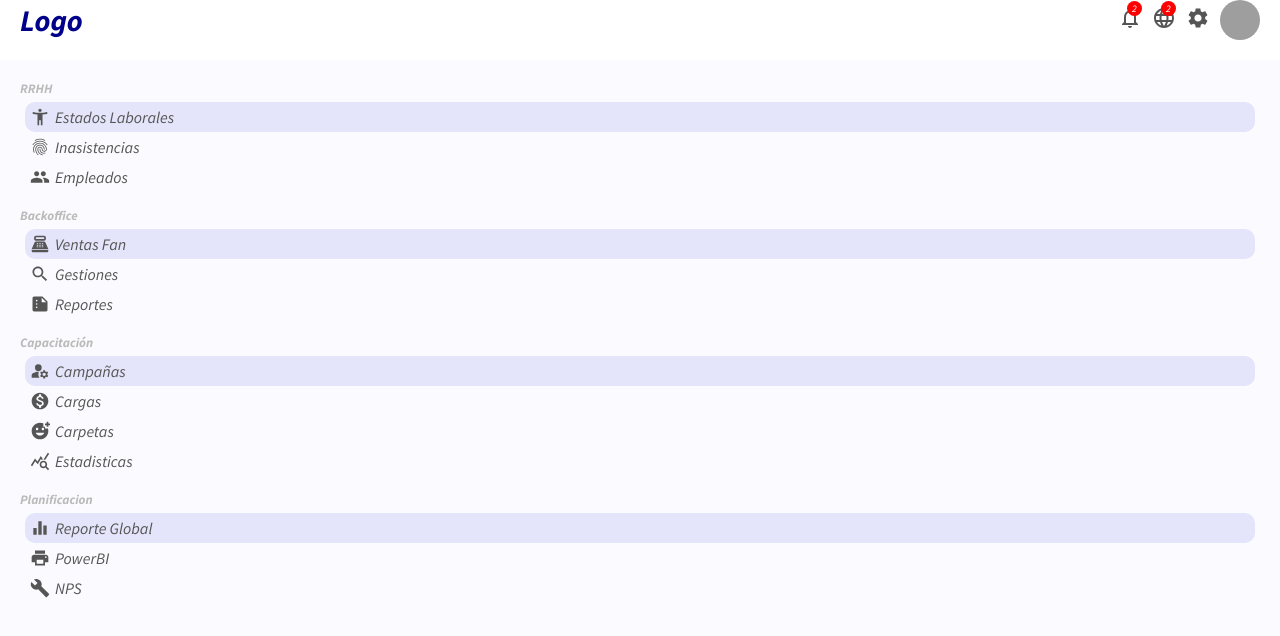
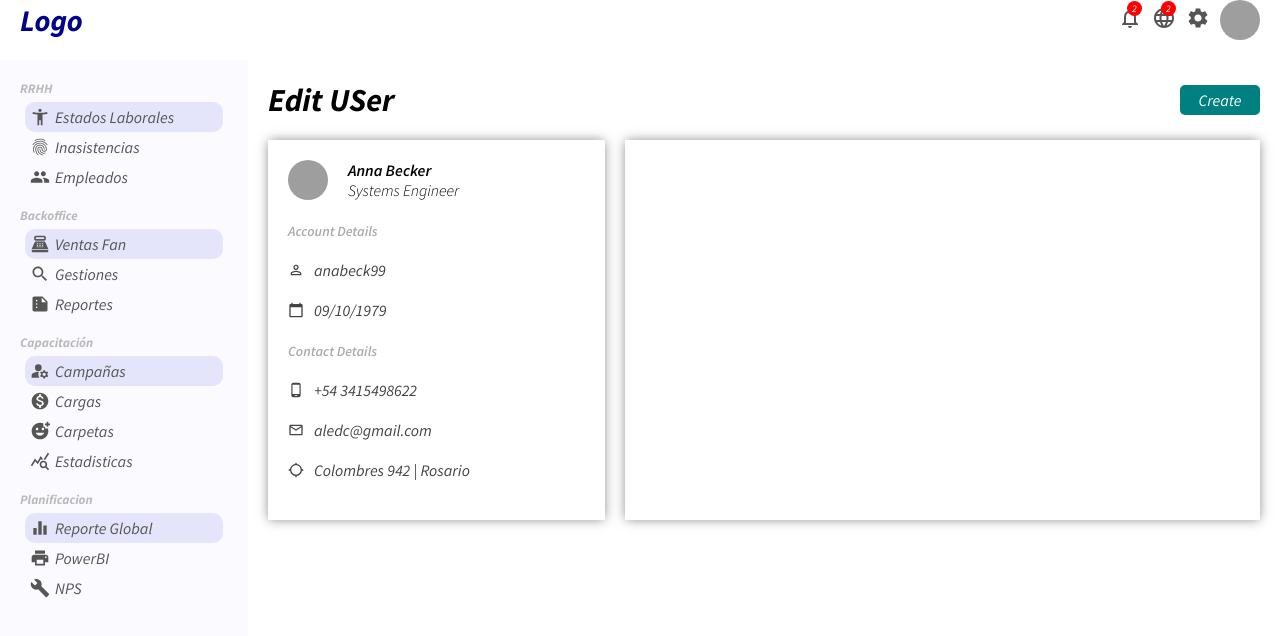
Before and after one commit to aledc7/react_admin_dashboard, a React (Create React App) app: page /user/1 in a window 1280 px wide. Shown: the top 636 px of the page. Built offline with nearby package versions, Linux system fonts and the light colour scheme; grey boxes are pictures that could not be loaded.

Commit message:
Estilos a la página del Usuario v1

```diff
--- a/src/components/App/App.jsx
+++ b/src/components/App/App.jsx
@@ -10,6 +10,7 @@ import {
   Route
 } from "react-router-dom";
 import { Userlist } from "../pages/UserList/UserList.jsx";
+import { User } from '../pages/User/User.jsx';
 
 
 function App() {
@@ -22,6 +23,7 @@ function App() {
           <Routes>
             <Route path='/' element={ <Home/> }   />
             <Route path='/users' element={ <Userlist/> }  />
+            <Route path='/user/:userID' element={ <User/> }  />
           </Routes>
         </BrowserRouter>
 
--- /dev/null
+++ b/src/components/pages/User/User.jsx
@@ -0,0 +1,53 @@
+import './user.css';
+import { CalendarToday, LocationSearching, MailOutline, PermIdentity, PhoneAndroid } from '@mui/icons-material';
+
+function User() {
+    return (
+        <div className='user'>
+            <div className="userTitleContainer">
+                <h1 className="userTitle">Edit USer</h1>
+                <button className="userAddButton">Create</button>
+            </div>
+            <div className="userContainer">
+                <div className="userShow">
+                    <div className="userShowTop">
+                        <img src="https://i.pravatar.cc/60" alt="" className="ShowUserImg" />
+                        <div className="userShowTopTitle">
+                            <span className="userShowUserName">Anna Becker</span>
+                            <span className="userShowUserTitle">Systems Engineer</span>
+                        </div>
+                    </div>
+                    <div className="userShowBottom">
+                        <span className="userShowTitle">Account Details</span>
+                        <div className="userShowInfo">
+                            <PermIdentity className='userShowIcon'/>
+                            <span className="UserShowInfoTitle">anabeck99</span>
+                        </div>
+                        <div className="userShowInfo">
+                            <CalendarToday className='userShowIcon'/>
+                            <span className="UserShowInfoTitle">09/10/1979</span>
+                        </div>
+                        <span className="userShowTitle">Contact Details</span>
+                        <div className="userShowInfo">
+                            <PhoneAndroid className='userShowIcon'/>
+                            <span className="UserShowInfoTitle">+54 3415498622</span>
+                        </div>
+                        <div className="userShowInfo">
+                            <MailOutline className='userShowIcon'/>
+                            <span className="UserShowInfoTitle">aledc@gmail.com</span>
+                        </div>
+                        <div className="userShowInfo">
+                            <LocationSearching className='userShowIcon'/>
+                            <span className="UserShowInfoTitle">Colombres 942 | Rosario</span>
+                        </div>
+                    </div>
+                </div>
+                <div className="userUpdate"></div>
+            </div>
+        </div>
+    )
+}
+
+
+
+export { User };
--- /dev/null
+++ b/src/components/pages/User/user.css
@@ -0,0 +1,98 @@
+.user {
+    flex: 4;
+    padding: 20px;
+}
+
+.userTitleContainer {
+    display: flex;
+    align-items: center;
+    justify-content: space-between;
+
+}
+
+.userAddButton {
+    width: 80px;
+    border: none;
+    padding: 5px;
+    background-color: teal;
+    border-radius: 5px;
+    cursor: pointer;
+    color: white;
+    font-size: 16px;
+}
+
+.userContainer {
+    display: flex;
+    margin-top: 20px;
+}
+
+.userShow {
+    flex: 1;
+    padding: 20px;
+    box-shadow: 0px 0px 11px -1px rgba(0,0,0,0.5);
+    -webkit-box-shadow: 0px 0px 11px -1px rgba(0,0,0,0.5);
+    -moz-box-shadow: 0px 0px 11px -1px rgba(0,0,0,0.5);
+
+}
+
+.userUpdate {
+    flex: 2;
+    padding: 20px;
+    box-shadow: 0px 0px 11px -1px rgba(0,0,0,0.5);
+    -webkit-box-shadow: 0px 0px 11px -1px rgba(0,0,0,0.5);
+    -moz-box-shadow: 0px 0px 11px -1px rgba(0,0,0,0.5);
+    margin-left: 20px;
+}
+
+.userShowTop {
+    display: flex;
+    align-items: center;
+}
+
+.ShowUserImg {
+    width: 40px;
+    height: 40px;
+    border-radius: 50%;
+    object-fit: cover;
+}
+
+.userShowTopTitle {
+    display: flex;
+    flex-direction: column;
+    margin-left: 20px;
+}
+
+.userShowUserName {
+    font-weight: 600;
+}
+
+.userShowUserTitle {
+    font-weight: 300;
+}
+
+
+.userShowBottom {
+    margin-top: 20px;
+}
+
+
+.userShowTitle {
+    font-size: 14px;
+    font-weight: 600;
+    color: rgb(175, 170, 170);
+}
+
+.userShowInfo {
+    display: flex;
+    align-items: center;
+    margin: 20px 0px;
+    color: #444;
+}
+
+.userShowIcon {
+    font-size: 16px !important;
+}
+
+.UserShowInfoTitle {
+    margin-left: 10px;
+}
```
